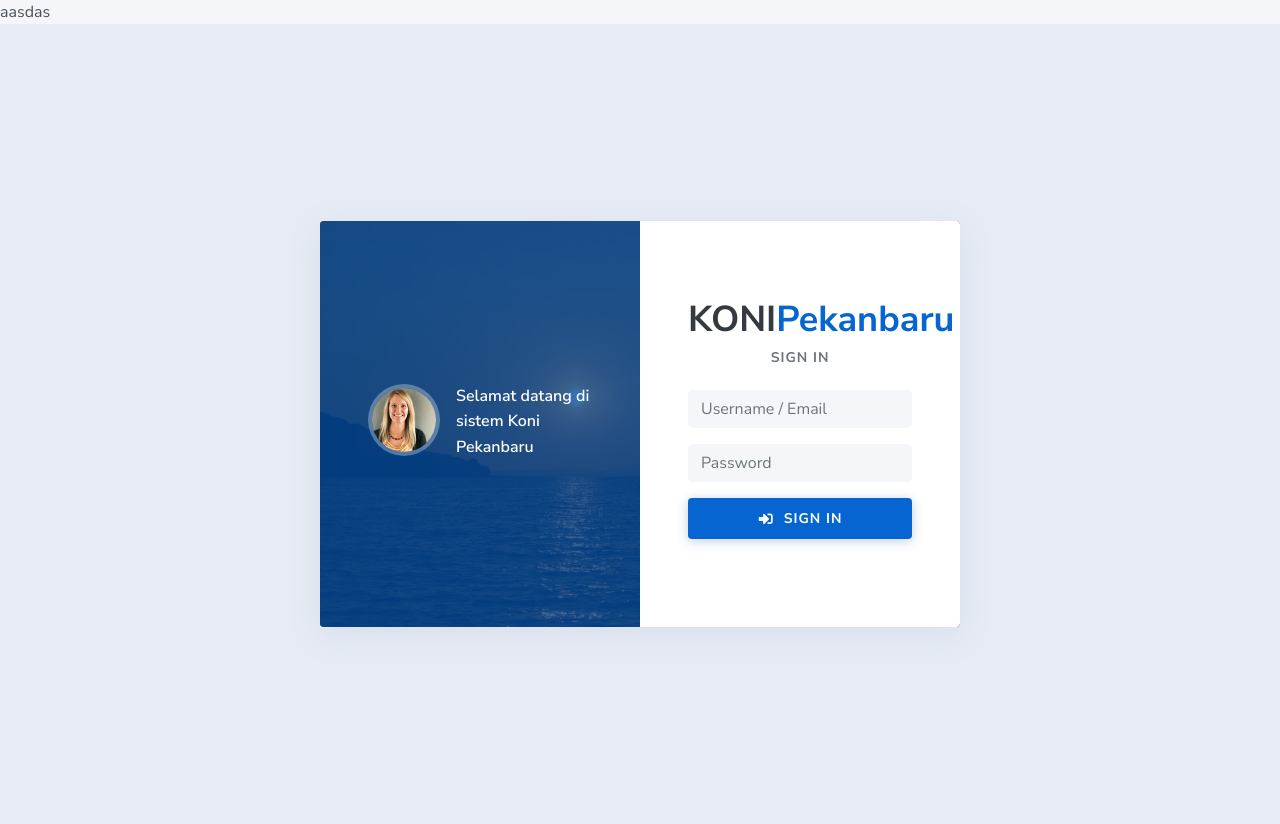
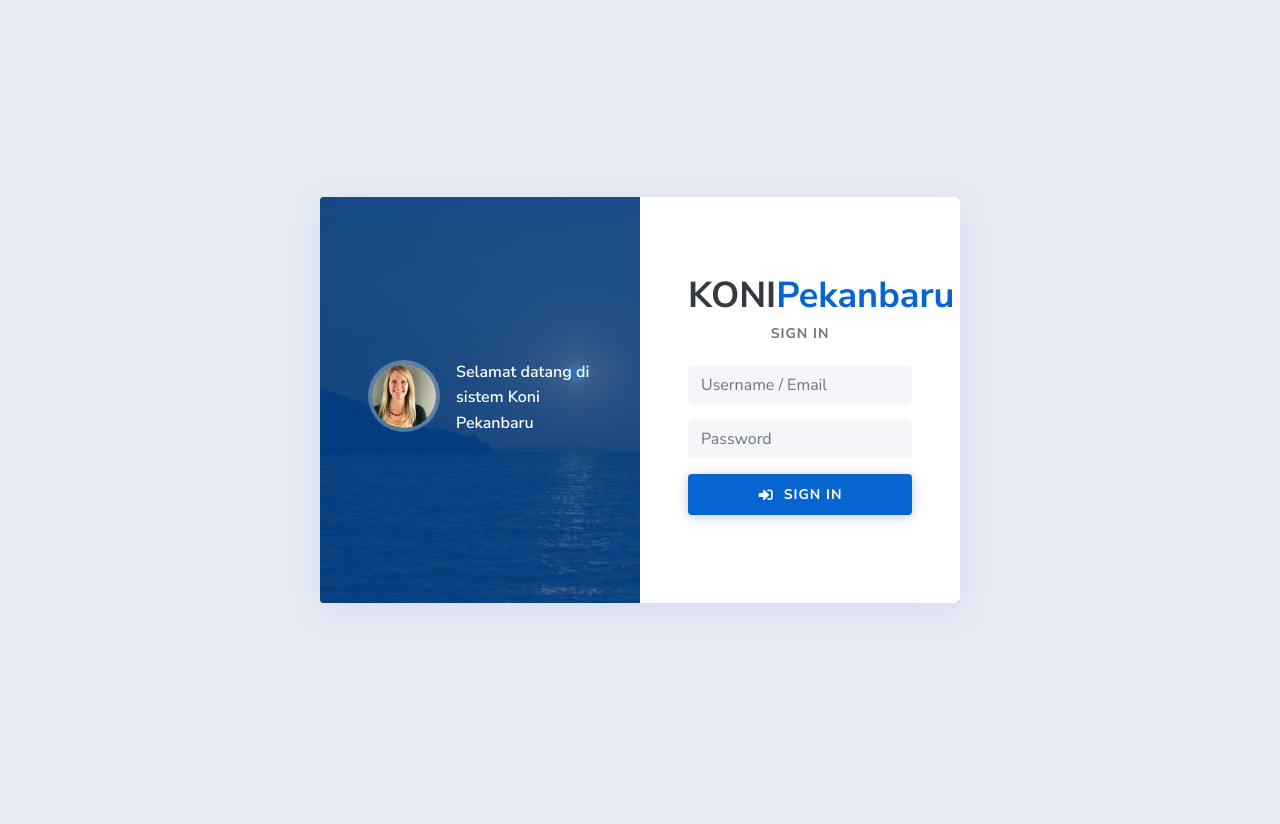
Before and after one commit to RendrianArma/pekanbarukoni, a PHP site: page /page.login.php in a window 1280 px wide. After the commit the page ends 603 px from the top, so only its background shows below. Run offline with PHP 8.4, Linux system fonts and the light colour scheme; some libraries are stand-ins or nearby versions.

Commit message:
edit login page

```diff
--- a/page.login.php
+++ b/page.login.php
@@ -1,4 +1,3 @@
-aasdas
 <!doctype html>
 <html lang="en">
 <head>
```
